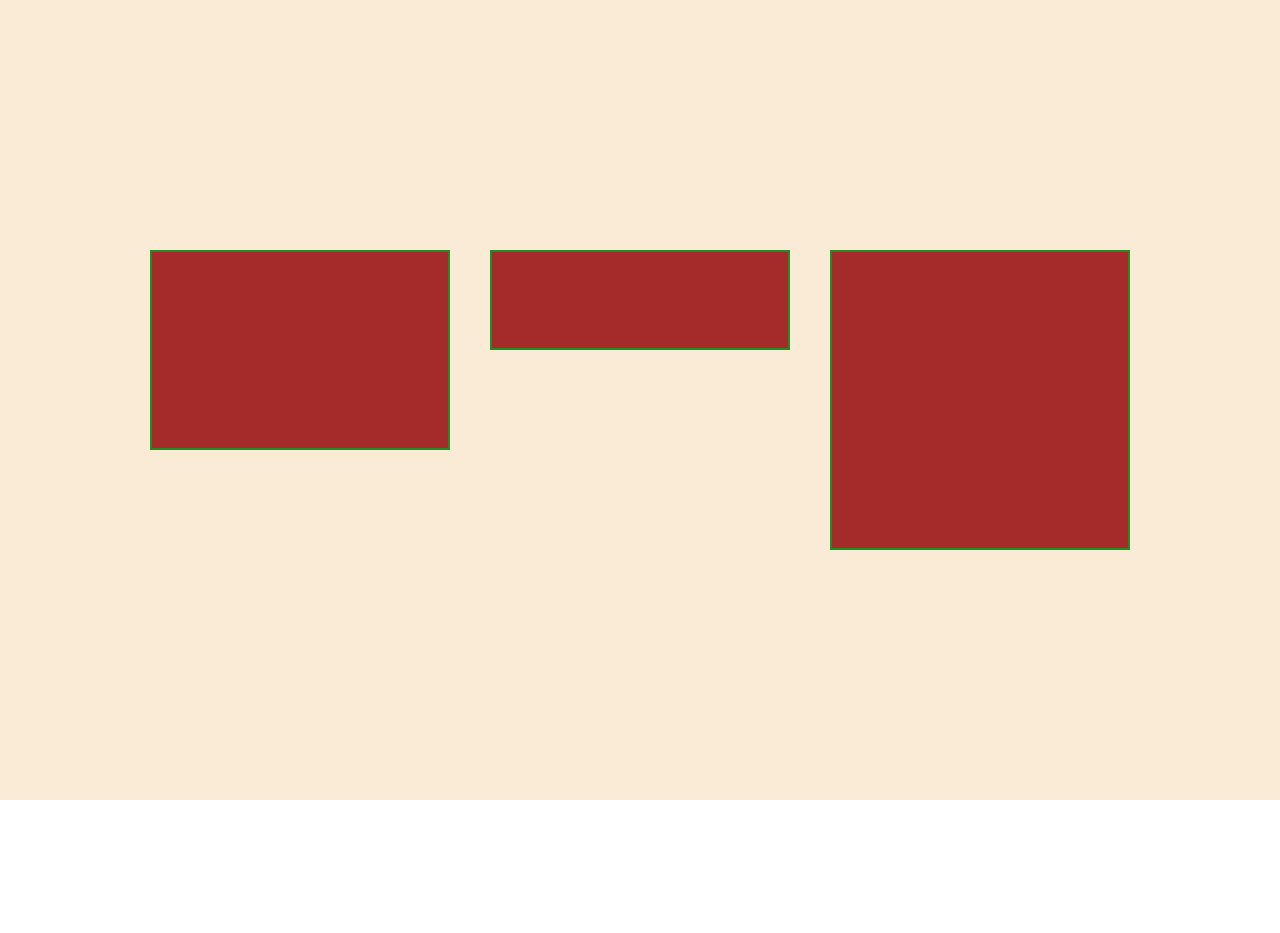
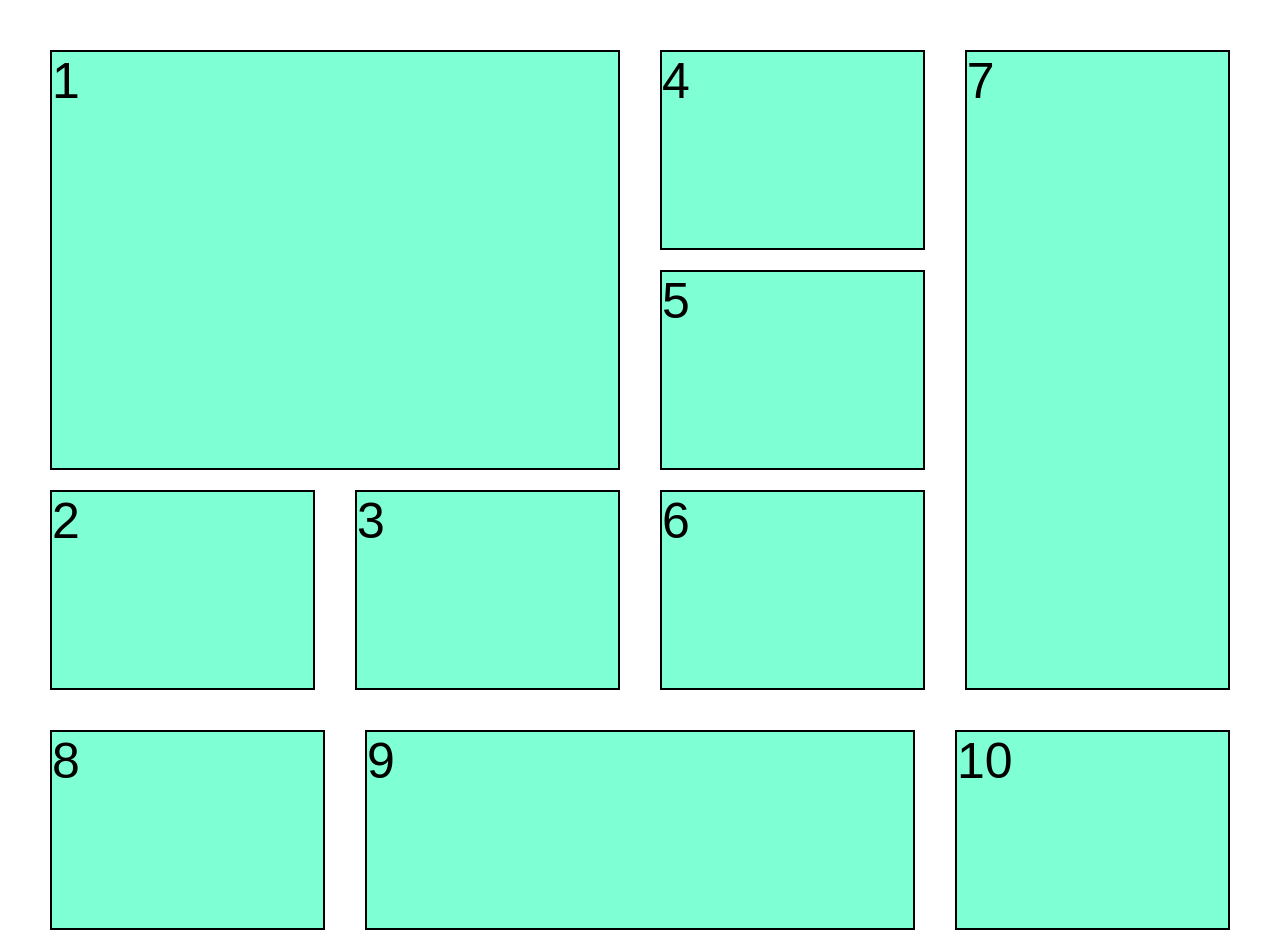
Before and after one commit to AlexisSensei/cours-css-b2-aprem, a plain HTML site: page index.html in a window 1280 px wide. Before the commit the page ends 800 px from the top, so only its background shows below. Drawn offline with Linux system fonts and the light colour scheme.

Commit message:
Les limites du flex

```diff
--- a/index.html
+++ b/index.html
@@ -8,10 +8,27 @@
     <link rel="stylesheet" href="main.css">
 </head>
 <body>
-    <section>
-        <div class="box1"></div>
-        <div class="box2"></div>
-        <div class="box3"></div>
+    <section class="section1">
+        <div>
+            <div class="big">1</div>
+            <div class="flex">
+                <div>2</div>
+                <div>3</div>
+            </div>
+        </div>
+        <div class="flex">
+            <div class="reset">
+                <div>4</div>
+                <div>5</div>
+                <div>6</div>
+            </div>
+            <div class="full-height">7</div>
+        </div>
+    </section>
+    <section class="section2">
+        <div>8</div>
+        <div class="large">9</div>
+        <div>10</div>
     </section>
 </body>
 </html>
--- a/main.css
+++ b/main.css
@@ -2,41 +2,67 @@
     margin: 0;
     padding: 0;
     box-sizing: border-box;
+    font-size: 50px;
+    font-family: sans-serif;
+}
+
+body {
+    padding: 50px;
+}
+
+.flex:nth-of-type(2) > div > div:not(:first-child) {
+    margin-top: 20px;
+}
+
+.section2 > div,
+.section1 > div div:not(.flex)
+{
+    height: 200px;
+    background-color: aquamarine;
+    border: 2px solid black;
+}
+
+.reset {
+    height: auto !important;
+    border: none !important;
+    background: none !important;
+}
+
+.section1 div.big {
+    height: 420px !important;
+    margin-bottom: 20px;
+}
+
+.flex {
+    display: flex;
+    gap: 40px;
+}
+
+.flex > div {
+    width: 50%;
 }
 
 section {
     display: flex;
-    flex-wrap: wrap;
     gap: 40px;
-    justify-content: center;
-    align-items: flex-start;
-    align-content: center;
-    background-color: antiquewhite;
-    height: 800px;
-    flex-direction: column;
 }
 
-@media screen and (min-width: 1000px) {
-    section {
-        flex-direction: row;
-    }
+.section1 > div {
+    width: 50%;
 }
 
-div {
-    width: 300px;
-    height: 200px;
-    background: brown;
-    border: 2px solid forestgreen;
+.section2 {
+    margin-top: 40px;
 }
 
-.box1 {
-    height: 200px;
+.section2 > div {
+    width: 25%;
 }
 
-.box2 {
-    height: 100px;
+.section2 > div.large {
+    width: 50%;
 }
 
-.box3 {
-    height: 300px;
+.full-height {
+    height: 100% !important;
 }
```
